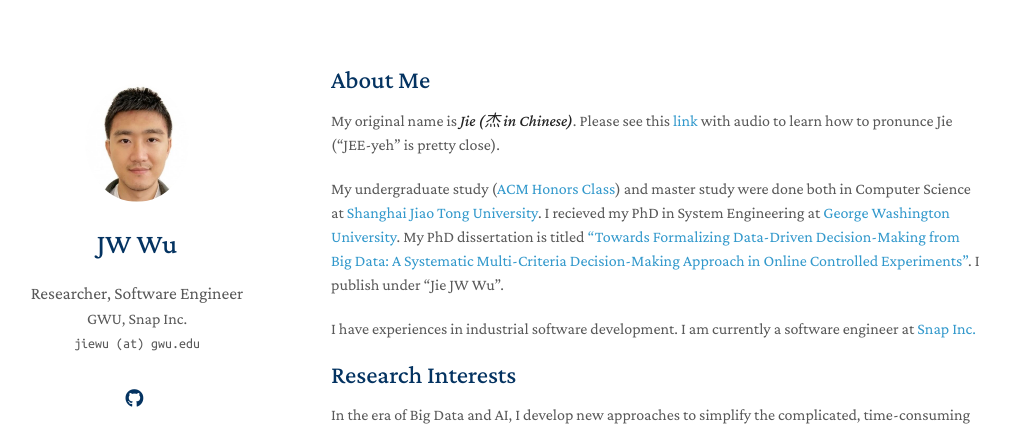
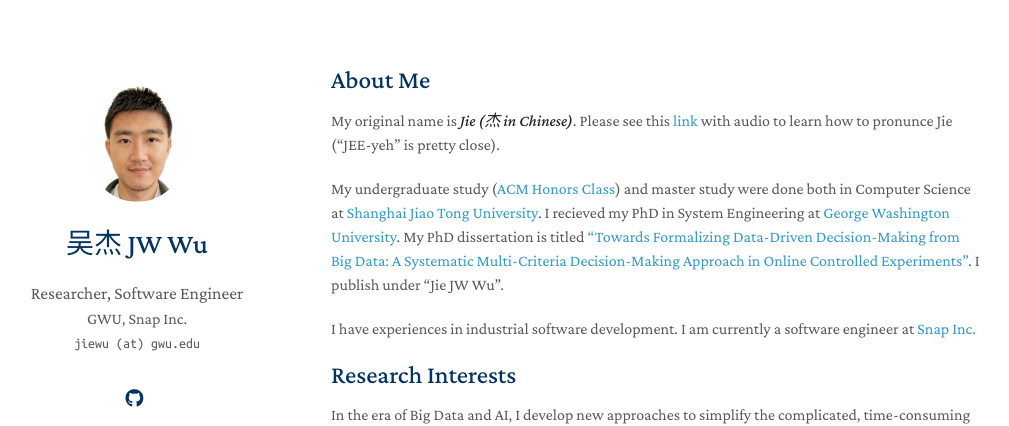
Before and after one commit to yaoyao-liu/minimal-light, a Jekyll site: the page built from index.md, in a window 1280 px wide. Shown: the top 426 px of the page, without its empty margins (139-1148 px from the left). Built offline with Jekyll 4.4.1, drawn with Linux system fonts in a browser that asks for light colours; nearby versions of some CDN libraries; a style sheet for code colours, icons or effects is not loaded; our own code applies the rules of GitHub Pages for plain Markdown files.

Commit message:
Update _config.yml

```diff
--- a/_config.yml
+++ b/_config.yml
@@ -1,5 +1,5 @@
 # Basic Information
-title: JW Wu
+title: 吴杰 JW Wu
 position: Researcher, Software Engineer
 affiliation: GWU, Snap Inc.
 email: jiewu (at) gwu.edu
```
